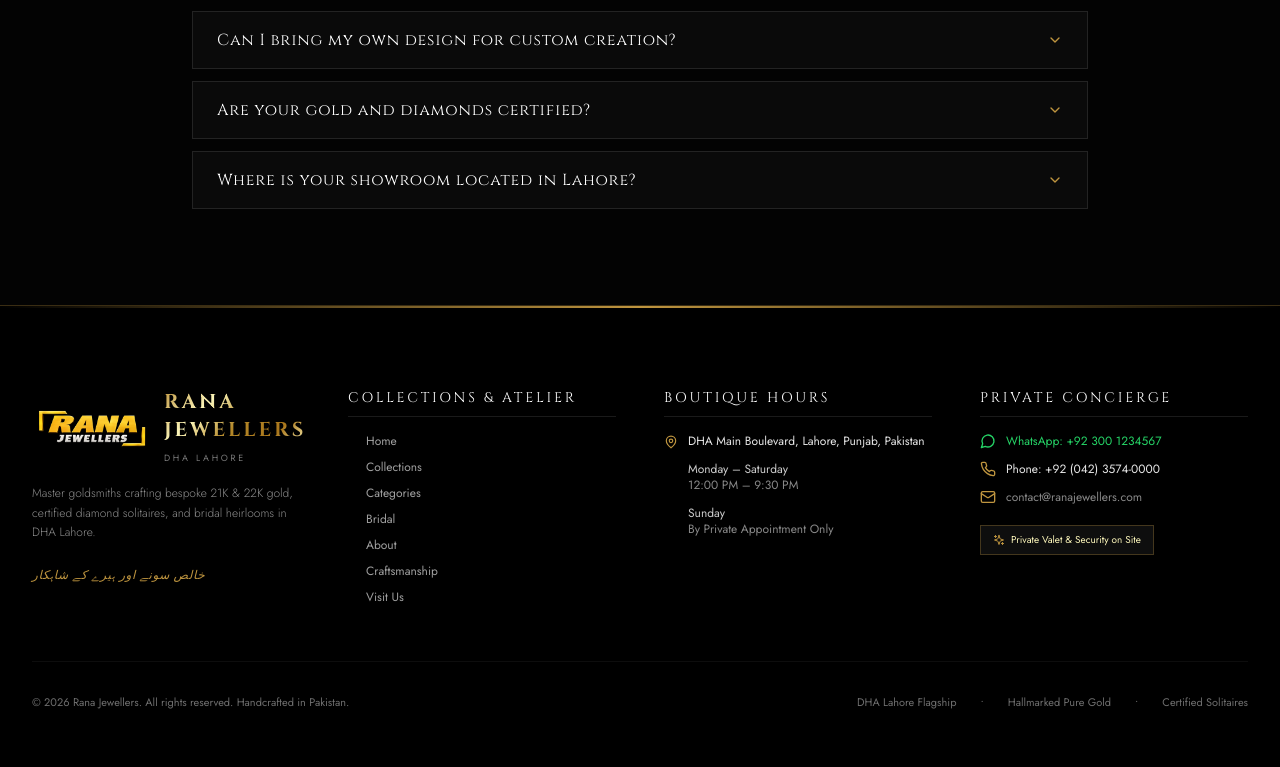
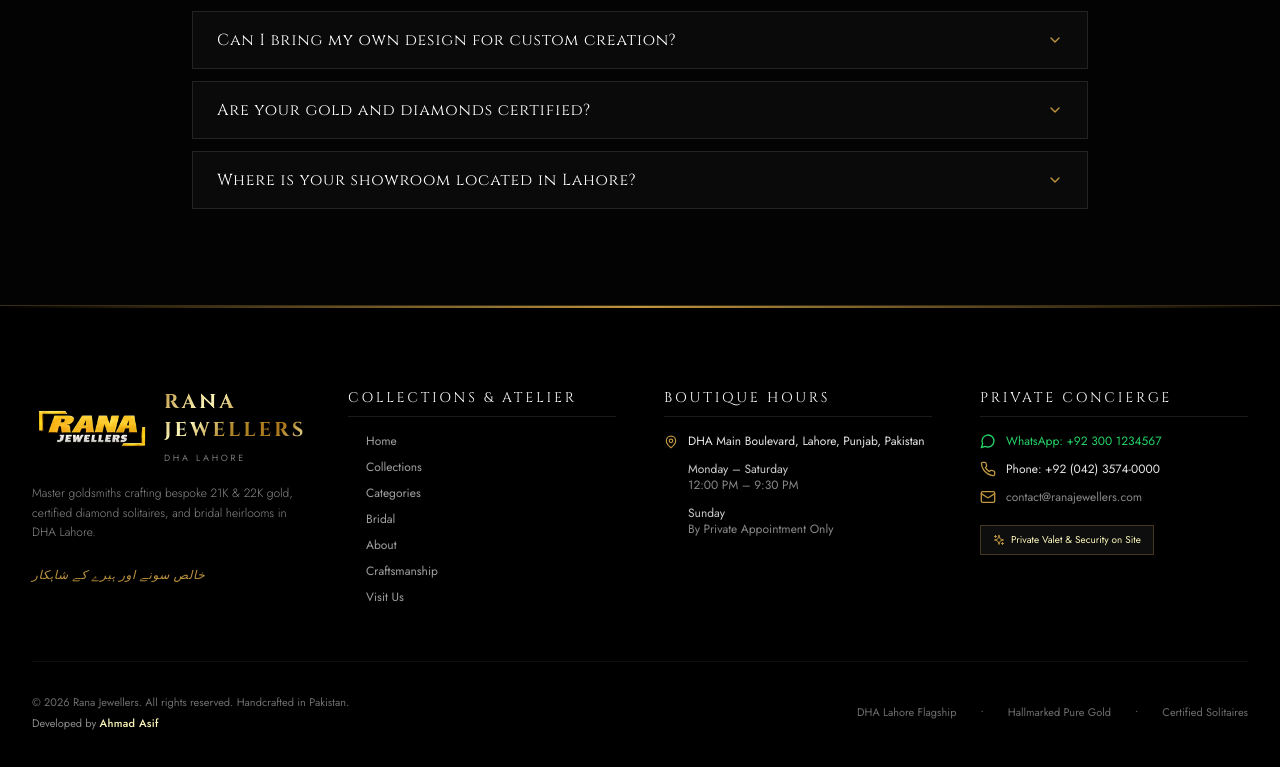
Before and after one commit to Ahmad1259/Rana-Jewelers-, a React (Vite) app: page / in a window 1280 px wide. Shown: the part 10422-11189 px from the top of the page. Built offline with nearby package versions, Linux system fonts and the light colour scheme.

Commit message:
Add Developed by Ahmad Asif attribution to footer

```diff
--- a/src/components/layout/Footer.tsx
+++ b/src/components/layout/Footer.tsx
@@ -132,9 +132,14 @@
         </div>
 
         {/* Bottom Bar */}
-        <div className="mt-14 pt-8 border-t border-white/5 flex flex-col sm:flex-row items-center justify-between gap-4 text-[11px] text-[#6E6E6E]">
-          <p>© {currentYear} Rana Jewellers. All rights reserved. Handcrafted in Pakistan.</p>
-          <div className="flex items-center gap-6">
+        <div className="mt-14 pt-8 border-t border-white/5 flex flex-col sm:flex-row items-center justify-between gap-4 text-[11px] text-[#6E6E6E] text-center sm:text-left">
+          <div>
+            <p>© {currentYear} Rana Jewellers. All rights reserved. Handcrafted in Pakistan.</p>
+            <p className="mt-1 text-[#8A8A8A]">
+              Developed by <span className="text-[#FCF6BA] font-medium tracking-wide">Ahmad Asif</span>
+            </p>
+          </div>
+          <div className="flex flex-wrap justify-center items-center gap-3 sm:gap-6 text-[10px] sm:text-[11px]">
             <span>DHA Lahore Flagship</span>
             <span>&bull;</span>
             <span>Hallmarked Pure Gold</span>
```
